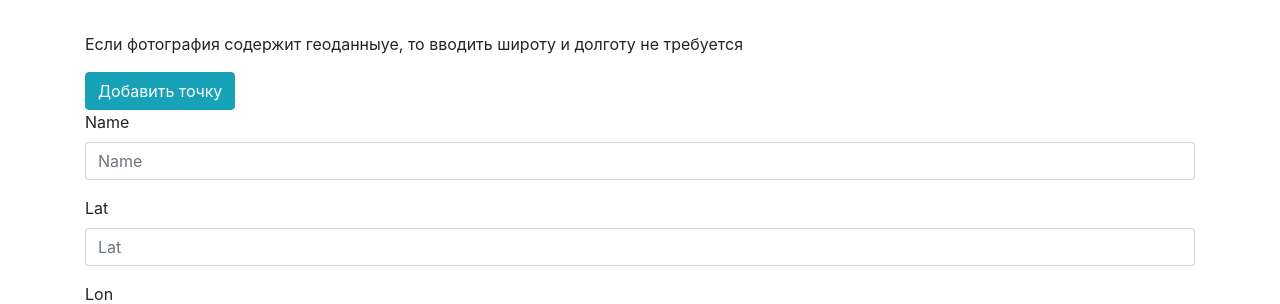
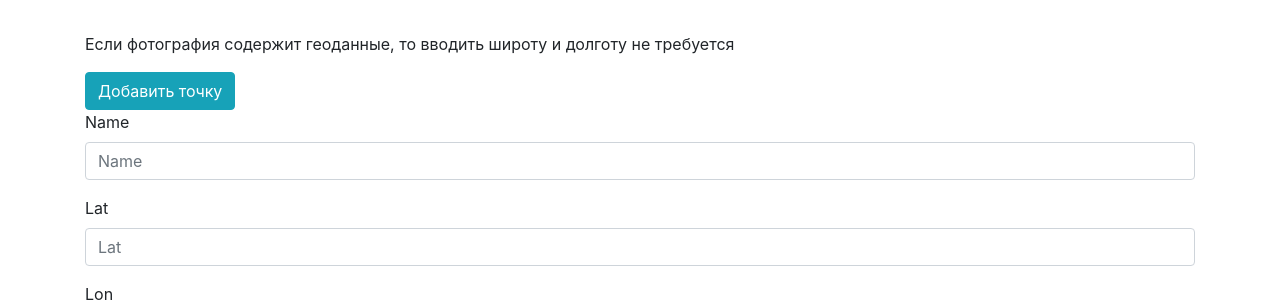
Before and after one commit to dmitrytakhtamir/moss_catalog, a Django app: page /add_point/ in a window 1280 px wide. Shown: the part 98-402 px from the top of the page. Run offline with Django 3.2, Linux system fonts and the light colour scheme; some libraries are stand-ins or nearby versions.

Commit message:
Update add_point_on_map.html

```diff
--- a/moss/templates/add_point_on_map.html
+++ b/moss/templates/add_point_on_map.html
@@ -2,7 +2,7 @@
 {% load bootstrap4 %}
 {% block content %}
 
-<p>Если фотография содержит геоданныуе, то вводить широту и долготу не требуется</p>
+<p>Если фотография содержит геоданные, то вводить широту и долготу не требуется</p>
 <form action="{% url 'add_point' %}" method='post' enctype="multipart/form-data">
 	{% csrf_token %}
 	{% buttons %}
```
